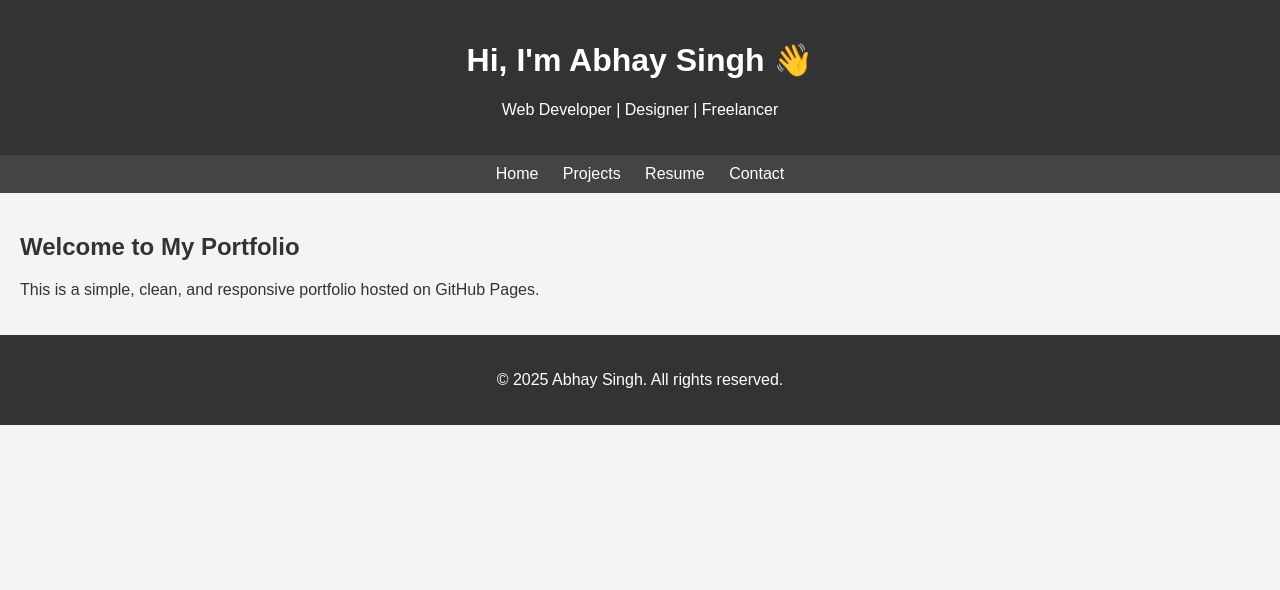
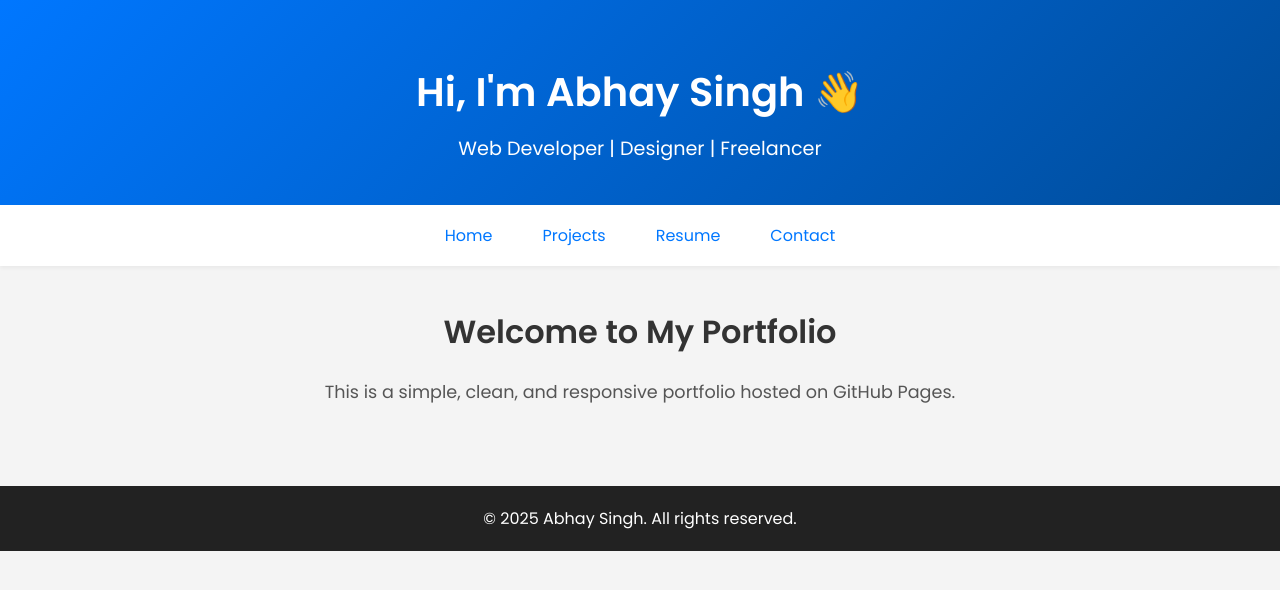
Before and after one commit to ai653/portfolio-site, a plain HTML site: page index.html in a window 1280 px wide. Drawn offline with Linux system fonts and the light colour scheme.

Commit message:
Update style.css

```diff
--- a/style.css
+++ b/style.css
@@ -1,33 +1,95 @@
+/* Global Styles */
+* {
+  margin: 0;
+  padding: 0;
+  box-sizing: border-box;
+  font-family: 'Poppins', sans-serif;
+}
 
 body {
-  font-family: Arial, sans-serif;
-  margin: 0;
-  padding: 0;
   background-color: #f4f4f4;
   color: #333;
+  line-height: 1.6;
 }
+
+/* Header */
 header {
-  background-color: #333;
+  background: linear-gradient(135deg, #0077ff, #004c99);
   color: white;
-  padding: 20px;
+  text-align: center;
+  padding: 60px 20px 40px;
+}
+
+header h1 {
+  font-size: 2.5rem;
+  margin-bottom: 10px;
+}
+
+header p {
+  font-size: 1.2rem;
+  font-weight: 300;
+}
+
+/* Navigation */
+nav {
+  background-color: #fff;
+  padding: 10px 0;
+  display: flex;
+  justify-content: center;
+  gap: 20px;
+  box-shadow: 0 2px 4px rgba(0,0,0,0.05);
+  position: sticky;
+  top: 0;
+  z-index: 10;
+}
+
+nav a {
+  color: #0077ff;
+  text-decoration: none;
+  padding: 8px 15px;
+  border-radius: 30px;
+  font-weight: 500;
+  transition: all 0.3s;
+}
+
+nav a:hover {
+  background-color: #0077ff;
+  color: white;
+}
+
+/* Main Section */
+main {
+  padding: 40px 20px;
   text-align: center;
 }
-nav {
-  background-color: #444;
-  text-align: center;
-  padding: 10px;
+
+main h2 {
+  font-size: 2rem;
+  margin-bottom: 20px;
 }
-nav a {
+
+main p {
+  font-size: 1.1rem;
+  color: #555;
+}
+
+/* Footer */
+footer {
+  background-color: #222;
   color: white;
-  text-decoration: none;
-  margin: 0 10px;
-}
-main {
-  padding: 20px;
-}
-footer {
   text-align: center;
   padding: 20px;
-  background-color: #333;
-  color: white;
+  margin-top: 40px;
 }
+
+/* Responsive */
+@media (max-width: 768px) {
+  header h1 {
+    font-size: 2rem;
+  }
+
+  nav {
+    flex-direction: column;
+    gap: 10px;
+  }
+}
```
